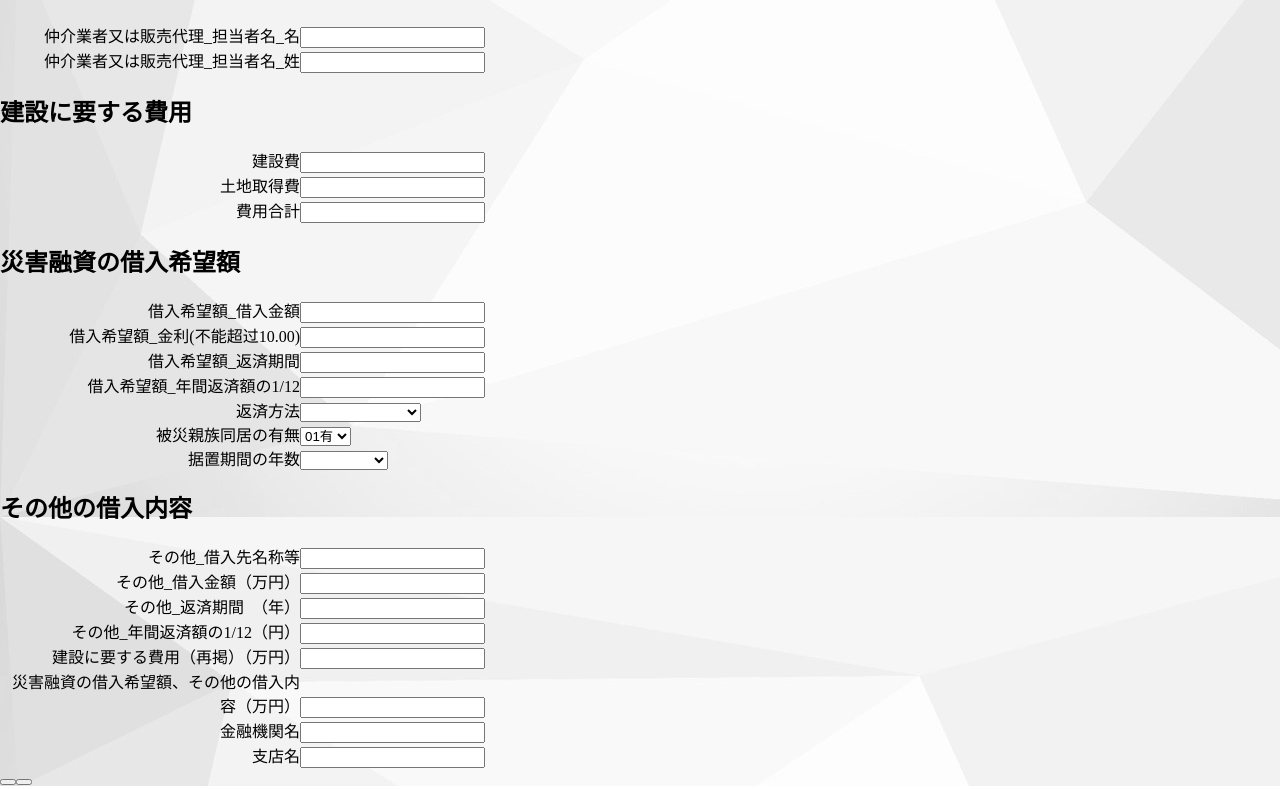
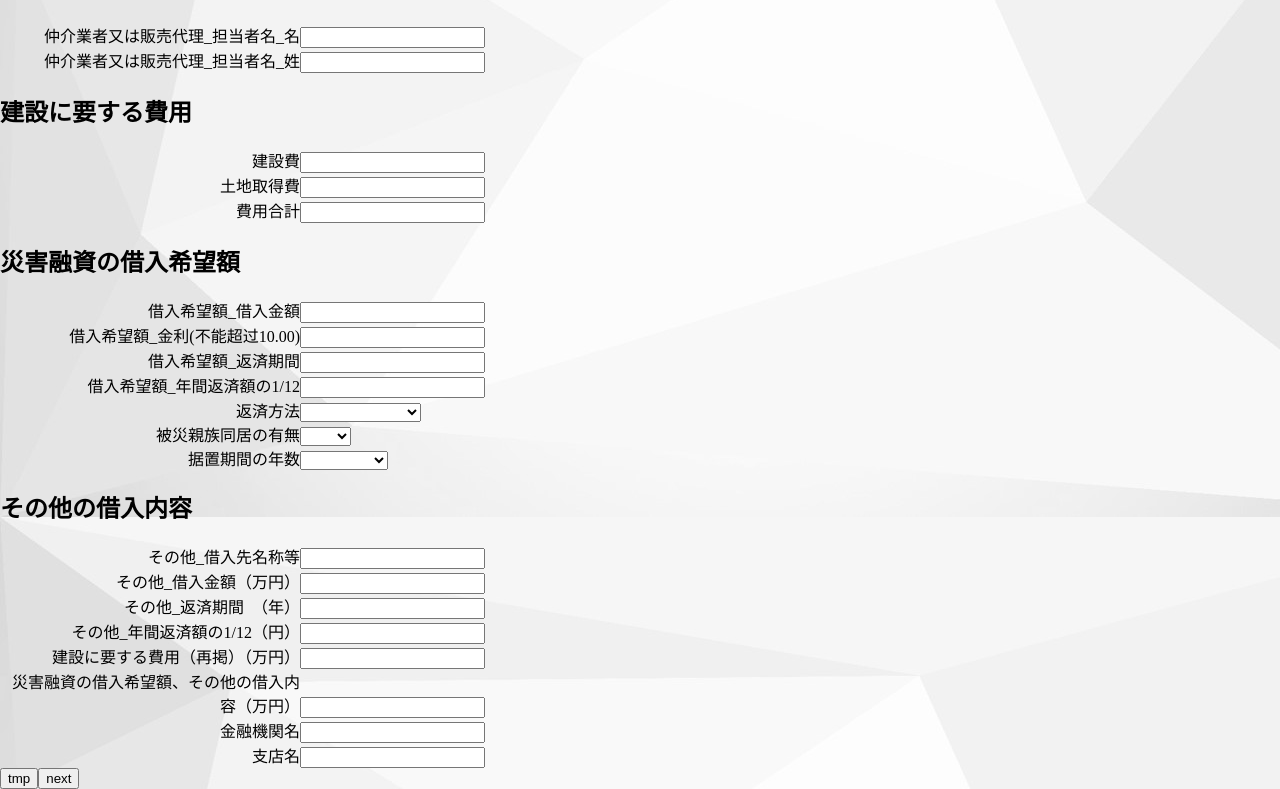
Before and after one commit to RigHakiko/20230214_SaiGaiYuShi_vue_copy_from_github02, a Vue app in the folder 20230208_01_project_vue2_cli_01/: page /Content03 in a window 1280 px wide. Shown: the part 1169-1958 px from the top of the page. Built offline with nearby package versions, Linux system fonts and the light colour scheme.

Commit message:
部分弄了都道府县的问题, 给bKariireGakuNenHensai12No1前面加上d, dbHisaiShinzokuDokyoAri加上value, buttons加上显示, 都道府县补0, 遇到了单个checkbox存非boolean值的问题

```diff
--- a/20230208_01_project_vue2_cli_01/src/components/Content03.vue
+++ b/20230208_01_project_vue2_cli_01/src/components/Content03.vue
@@ -53,7 +53,7 @@
             <div>
                 <label class="description">被災住宅の修理が不能又は困難である</label>
                 <div class="kiho">
-                    <input type="checkbox" value="困難である" v-model="buildingZhy.dbHigaiJokyoDaikiboHankaiOrHankai" />困難である
+                    <input type="checkbox"  v-model="buildingZhy.dbHigaiJokyoDaikiboHankaiOrHankai" value="困難である" />困難である
                 </div>
             </div>
 
@@ -74,10 +74,10 @@
                 <label class="description">物件_敷地（所在地）_都道府県</label>
                 <div class="kiho">
                     <select v-model="buildingZhy.aplBukkenAddressTodofuken">
+                        <option :value="index" v-for="(option, index) in prefectures">{{ index }}, {{ option }}</option>
+                        <!-- <option>{{ index }}</option>
                         <option></option>
-                        <option></option>
-                        <option></option>
-                        <option></option>
+                        <option></option> -->
                     </select>
                 </div>
             </div>
@@ -427,7 +427,7 @@
             <div>
                 <label class="description">借入希望額_年間返済額の1/12</label>
                 <div class="kiho">
-                    <input type="number" v-model="buildingZhy.bKariireGakuNenHensai12No1"  />
+                    <input type="number" v-model="buildingZhy.dbKariireGakuNenHensai12No1"  />
                 </div>
             </div>
             <div>
@@ -443,8 +443,8 @@
                 <label class="description">被災親族同居の有無</label>
                 <div class="kiho">
                     <select v-model="buildingZhy.dbHisaiShinzokuDokyoAri">
-                        <option value="">01有</option>
-                        <option value="">02無</option>
+                        <option value="01有">01有</option>
+                        <option value="02無">02無</option>
                     </select>
                 </div>
             </div>
@@ -513,8 +513,8 @@
             </div>
         </div>
         <!-- <div>{{ num }}</div> -->
-        <button @click="tmp()"></button>
-        <button @click="next()"></button>
+        <button @click="tmp()">tmp</button>
+        <button @click="next()">next</button>
     </div>
 </template>
 <script>
@@ -579,7 +579,7 @@ export default {
                 dbKariireGakuKingaku: '',
                 dbKariireGakuKinri: '',
                 dbKariireGakuHensaiKikan: '',
-                bKariireGakuNenHensai12No1: '',
+                dbKariireGakuNenHensai12No1: '',
                 dbHensaiHouhou: '',
                 dbHisaiShinzokuDokyoAri: '',
                 dbSueokiKikanNoNensu: '',
@@ -613,7 +613,7 @@ export default {
             // flag
 
 
-            prefectures: {"1":"北海道","2":"青森県","3":"岩手県","4":"宮城県","5":"秋田県","6":"山形県","7":"福島県","8":"茨城県","9":"栃木県","10":"群馬県","11":"埼玉県","12":"千葉県","13":"東京都","14":"神奈川県","15":"新潟県","16":"富山県","17":"石川県","18":"福井県","19":"山梨県","20":"長野県","21":"岐阜県","22":"静岡県","23":"愛知県","24":"三重県","25":"滋賀県","26":"京都府","27":"大阪府","28":"兵庫県","29":"奈良県","30":"和歌山県","31":"鳥取県","32":"島根県","33":"岡山県","34":"広島県","35":"山口県","36":"徳島県","37":"香川県","38":"愛媛県","39":"高知県","40":"福岡県","41":"佐賀県","42":"長崎県","43":"熊本県","44":"大分県","45":"宮崎県","46":"鹿児島県","47":"沖縄県"}
+            prefectures: {"01":"北海道","02":"青森県","03":"岩手県","04":"宮城県","05":"秋田県","06":"山形県","07":"福島県","08":"茨城県","09":"栃木県","10":"群馬県","11":"埼玉県","12":"千葉県","13":"東京都","14":"神奈川県","15":"新潟県","16":"富山県","17":"石川県","18":"福井県","19":"山梨県","20":"長野県","21":"岐阜県","22":"静岡県","23":"愛知県","24":"三重県","25":"滋賀県","26":"京都府","27":"大阪府","28":"兵庫県","29":"奈良県","30":"和歌山県","31":"鳥取県","32":"島根県","33":"岡山県","34":"広島県","35":"山口県","36":"徳島県","37":"香川県","38":"愛媛県","39":"高知県","40":"福岡県","41":"佐賀県","42":"長崎県","43":"熊本県","44":"大分県","45":"宮崎県","46":"鹿児島県","47":"沖縄県"}
         }
     },
     methods: {
```
